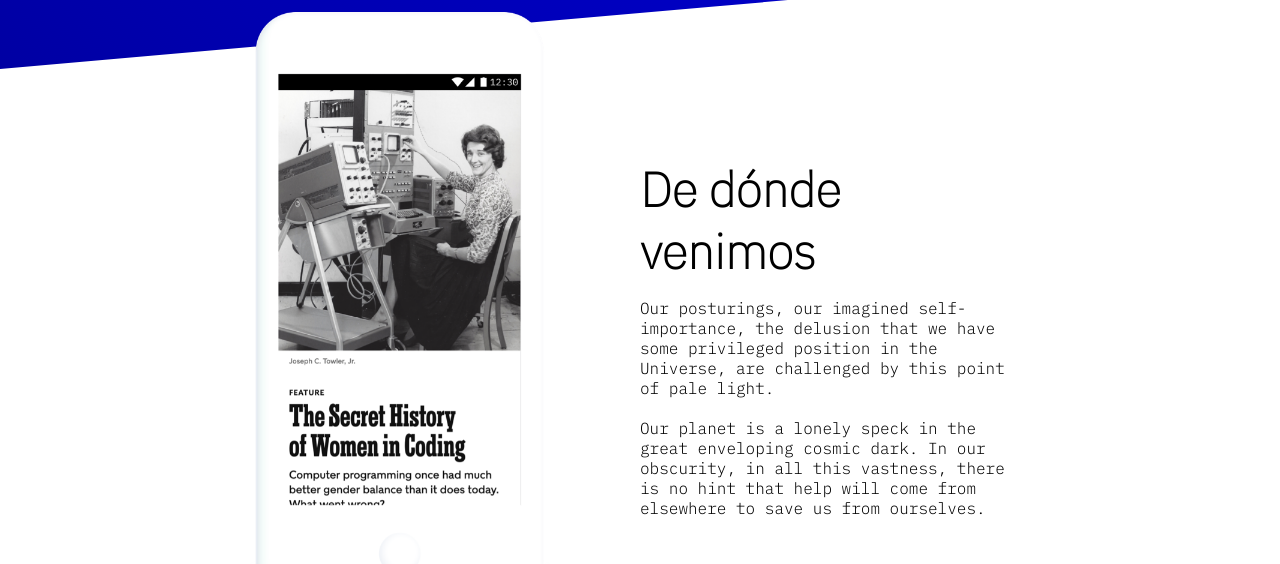
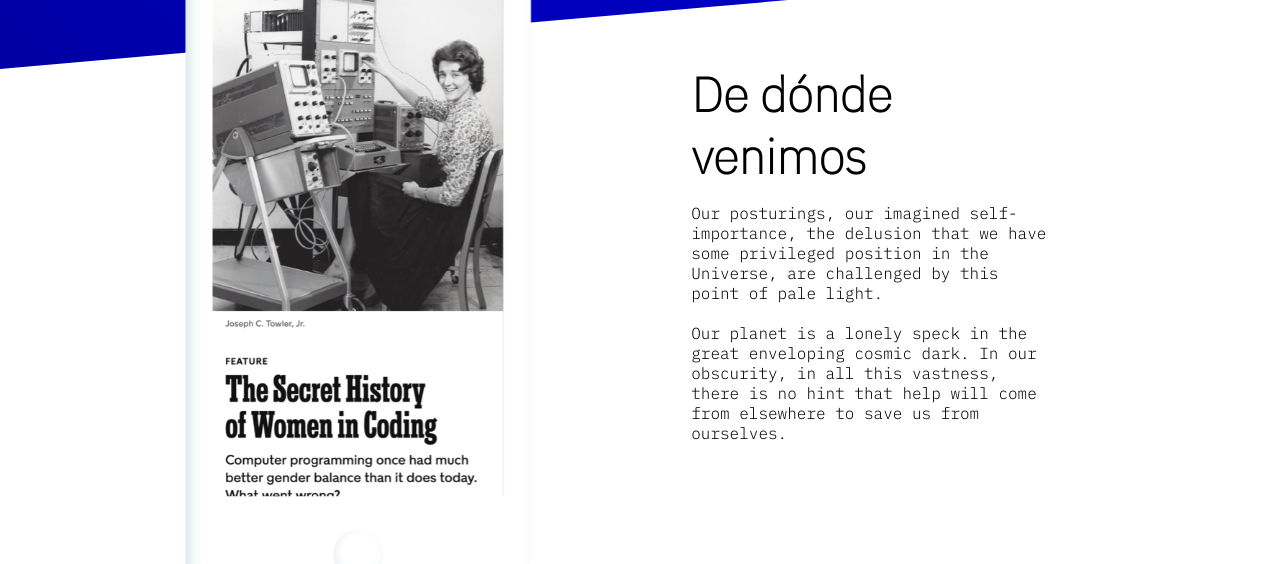
Before and after one commit to 074117097110080/074117097110080.github.io, a plain HTML site: page index.html in a window 1280 px wide. Shown: the part 1265-1829 px from the top of the page. Drawn offline with Linux system fonts and the light colour scheme.

Commit message:
Phone Fixed, Menu Fixed, life saved.

```diff
--- a/assets/_header.scss
+++ b/assets/_header.scss
@@ -23,6 +23,7 @@ header{
             padding-left: 1rem;
             transition: max-height 0.2s ease-out;
             li {
+                width: 90%;
                 padding: 10px 0px;
                 a {
                     font-size: 14px;
--- a/assets/_phone.scss
+++ b/assets/_phone.scss
@@ -1,28 +1,18 @@
 .aboutusphone {
-    display: grid;
-    margin: 1rem auto;
+    display: flex;
+    flex-direction: column;
     height: 100%;
-    grid-template-columns: 10% 80% 10%;
-    grid-template-rows: 20% 20% 20% 20% 20%;
-    place-content: center;
+    align-items: center;
     img {
-        width: 110%;
-        grid-row-start: 1;
-        grid-row-end: 4;
-        grid-column-start: 1;
-        grid-column-end: 3;
+        width: 90%;
         z-index: 2;
         margin-top: 80px;
     }
     div {
         display: flex;
         flex-direction: column;
-        grid-row-start: 5;
-        grid-row-end: 7;
-        grid-column-start: 2;
-        grid-column-end: 3;
-        align-self: center;
         margin-bottom: 2rem;
+        padding: 0 10%;
         h2{
             font-size: 36px;
             font-family: $h1_font;
@@ -39,54 +29,30 @@
 
 @media (min-width: 540px) {
     .aboutusphone {
-        div {
-            grid-row-start: 5;
-            grid-row-end: 6;
+        img {
+            padding: 2%;
         }
     }
 }
 
 @media (min-width: 768px){
     .aboutusphone {
-        grid-template-columns: 10% 10% 10% 10% 10% 10% 10% 10% 10% 10%;
-        grid-template-rows: 10% 10% 10% 10% 10% 10%;
         margin-bottom: 0px;
         img {
-            width: 120%;
-            grid-column-start: 2;
-            grid-column-end: 5;
-            grid-row-start: 1;
-            grid-row-end: 3;
+            width: 80%;
             margin-top: 20px;
-        }
-        div {
-            display: flex;
-            flex-direction: column;
-            grid-column-start: 6;
-            grid-column-end: 10;
-            grid-row-start: 4;
-            grid-row-end: 5;
         }
     }
 }
 
 @media (min-width: 900px){
     .aboutusphone {
-        grid-template-columns: 10% 10% 10% 10% 10% 10% 10% 10% 10% 10%;
-        grid-template-rows: 10% 10% 10% 10% 10% 10% 10%;
         img {
-            grid-column-start: 2;
-            grid-column-end: 5;
-            grid-row-start: 1;
-            grid-row-end: 3;
+            width: 70%;
         }
         div {
             display: flex;
             flex-direction: column;
-            grid-column-start: 6;
-            grid-column-end: 9;
-            grid-row-start: 4;
-            grid-row-end: 6;
             h2{
                 font-size: 48px;
             }
@@ -97,25 +63,18 @@
     }
 }
 
-@media (min-width: 1200px){
+@media (min-width: 1180px){
     .aboutusphone {
-        grid-template-columns: 10% 10% 10% 10% 10% 10% 10% 10% 10% 10%;
-        grid-template-rows: 10% 10% 10% 10% 10% 10% 10%;
+        flex-direction: row;
+        margin-top: 5%;
+        padding: 0 10%;
         img {
-            width: 100%;
-            margin-left: 5rem;
-            grid-column-start: 2;
-            grid-column-end: 5;
-            grid-row-start: 1;
-            grid-row-end: 2;
+            width: 45%;
+            padding: 0;
         }
         div {
             display: flex;
             flex-direction: column;
-            grid-column-start: 6;
-            grid-column-end: 9;
-            grid-row-start: 4;
-            grid-row-end: 5;
             h2{
                 font-size: 48px;
             }
--- a/assets/_titlebox.scss
+++ b/assets/_titlebox.scss
@@ -89,11 +89,5 @@
 
 
 .bluedot {
-    color: #0000EC 100%;
-    &:before {
-        content: "";
-        background-color: blue;
-        width: 3%;
-        height: 3%;
-    }
+    color: #0000EC;
 }
```
Also changed, not shown: assets/mainstyle.css, 1 other file.
